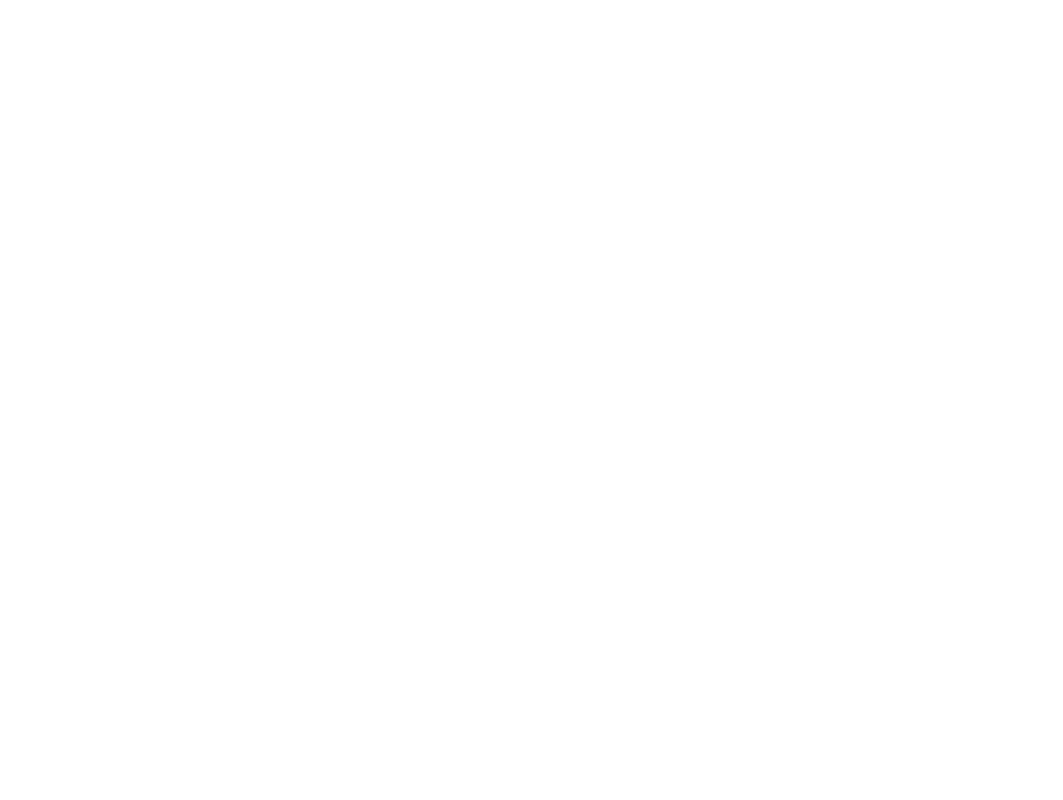
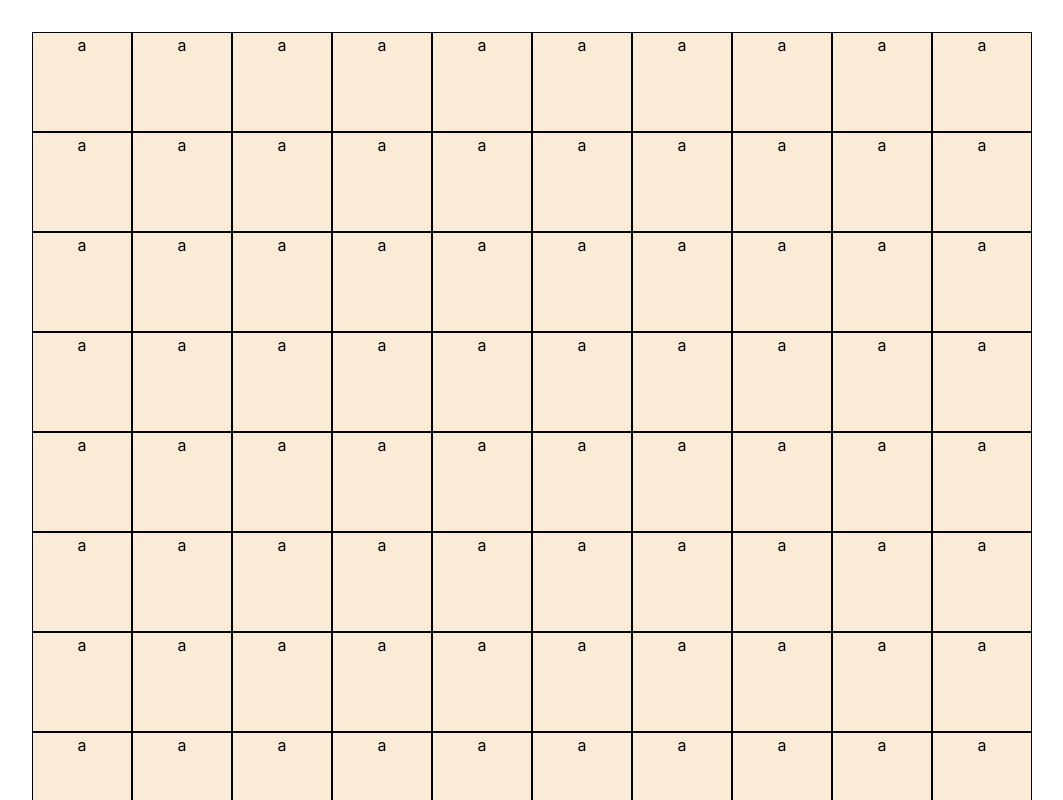
Before and after one commit to Kndgy/proximity-site, a React (Vite) app: page / in a window 1280 px wide. Shown: the top 800 px of the page, without its empty margins (108-1171 px from the left). Built offline with nearby package versions, Linux system fonts and the light colour scheme.

Commit message:
log x y locations

```diff
--- a/src/App.css
+++ b/src/App.css
@@ -4,3 +4,19 @@
   padding: 2rem;
   text-align: center;
 }
+
+.App{
+  background-color: antiquewhite;
+}
+
+.Plane{
+  border: 1px solid gray;
+  width: 100px;
+  height: 100px;
+  border: 1px solid black;
+  box-sizing: border-box;
+}
+
+.Plane:hover{
+  background-color: gray;
+}
--- a/src/App.tsx
+++ b/src/App.tsx
@@ -1,10 +1,41 @@
 import './App.css'
+
+interface PlaneProps {
+  totalGrids: number;
+}
+
+function Plane({totalGrids}:PlaneProps){
+
+  const handleGridClick = (row: number, col: number) => {
+    console.log(`Clicked on grid row ${row}, col ${col}`);
+  };
+
+  const handleGridHover = (row: number, col: number) => {
+    console.log(`Hovering over grid row ${row}, col ${col}`);
+  };
+
+  const grids = [];
+  for (let i = 0; i < totalGrids; i++) {
+    const row = Math.floor(i / 10);
+    const col = i % 10;
+    grids.push(<div
+      onClick={() => handleGridClick(row, col)}
+      onMouseEnter={() => handleGridHover(row, col)}
+      className='Plane'>a</div>);
+  }
+
+  return (
+    <div style={{ display: 'grid', gridTemplateColumns: 'repeat(10, 100px)' }}>
+      {grids}
+    </div>
+  );
+}
 
 function App() {
 
   return (
     <div className="App">
-      h
+      <Plane totalGrids={100}/>
     </div>
   )
 }
--- a/src/index.css
+++ b/src/index.css
@@ -3,7 +3,7 @@
   line-height: 1.5;
   font-weight: 400;
 
-  color: rgba(255, 255, 255, 0.87);
+  color: black;
 
   font-synthesis: none;
   text-rendering: optimizeLegibility;
```
